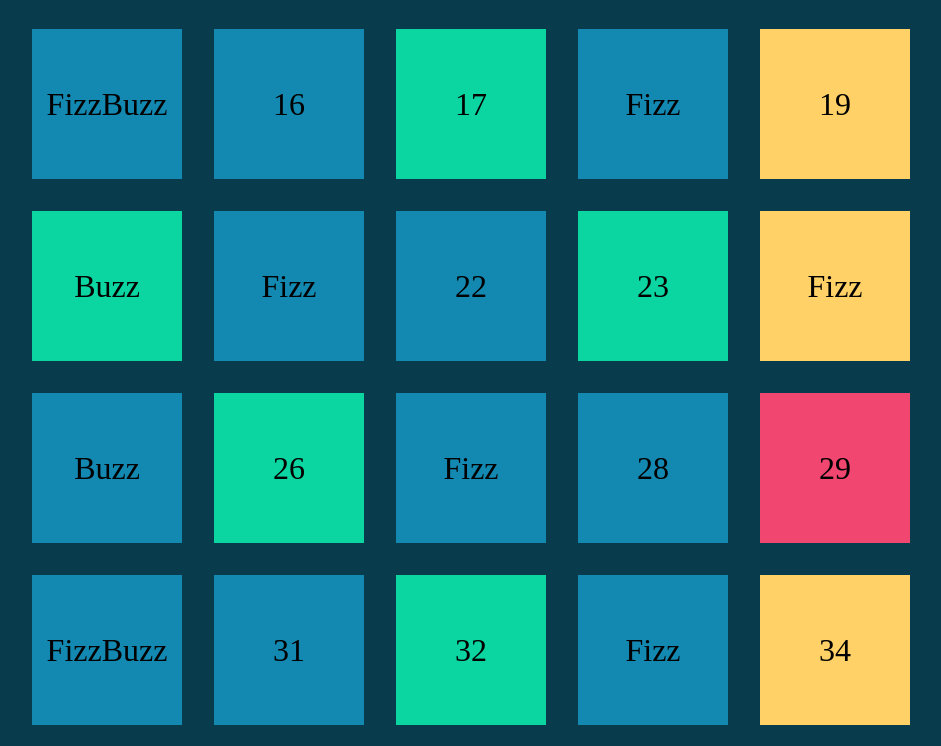
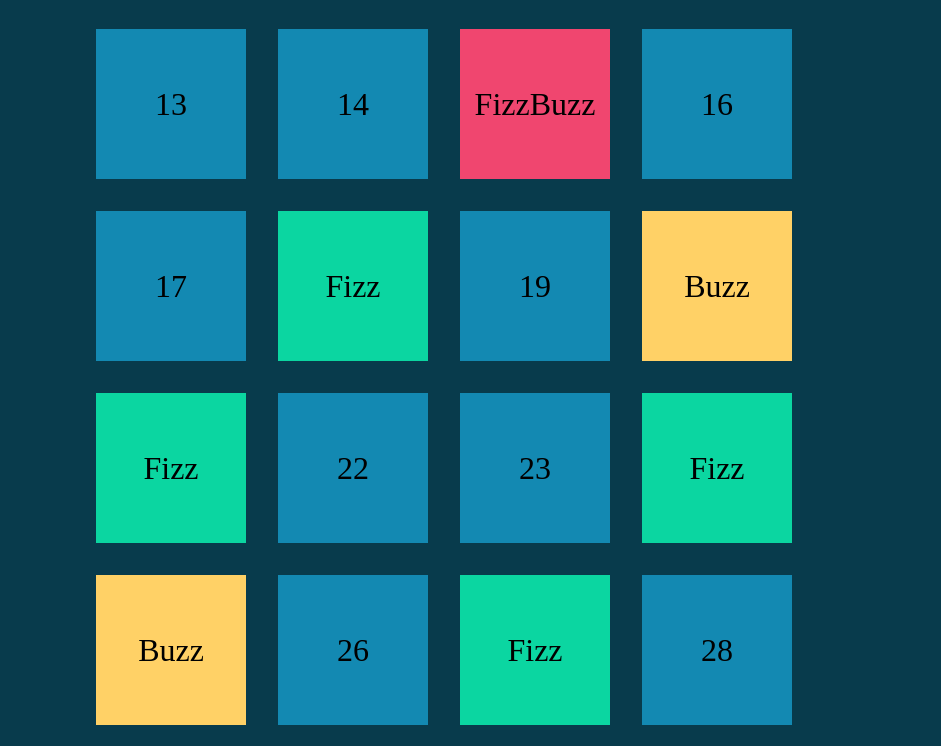
Before and after one commit to GtDavide01/js-fizzbuzz, a plain HTML site: page index.html in a window 1280 px wide. Shown: the part 671-1417 px from the top of the page, without its empty margins (112-1053 px from the left). Drawn offline with Linux system fonts and the light colour scheme.

Commit message:
esercizio concluso

```diff
--- a/css/style.css
+++ b/css/style.css
@@ -9,7 +9,7 @@ body{
 }
 /* container principale */
 .container{
-    width: 80%;
+    width: 70%;
     margin: 0 auto;
 
 }
--- a/js/script.js
+++ b/js/script.js
@@ -3,12 +3,11 @@ const listNumber = document.getElementById("listnumberfizzbuzz");
 console.log(listNumber);
 
 //varibaile che contiene il messaggio
-let stampa = "";
+let stampa ;
 //stampo in console i numeri da 1 a 100
 for ( let i=1 ; i<= 100 ; i++){
-     //creo variabile che contiene un elemento square
+     //creo variabile che contiene un elemento div
      const message = document.createElement("div");
-     message.innerHTML = stampa;
      listNumber.append(message);
     //SE sono multipli di 3 e di 5 si chiameranno FizzBuzz
     if (i%3===0 && i%5===0){
@@ -35,7 +34,7 @@ for ( let i=1 ; i<= 100 ; i++){
         message.classList.add("square");
         message.classList.add("blu");
     }
-
+    message.innerHTML = stampa;
 
 
 }
```
